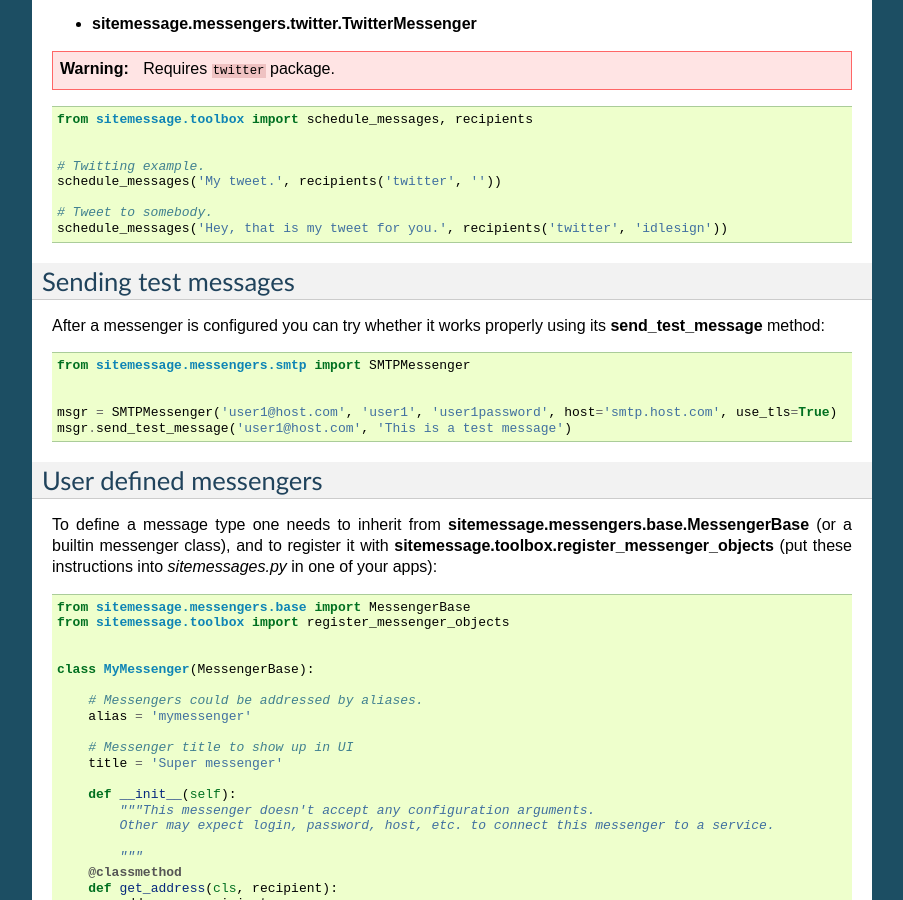
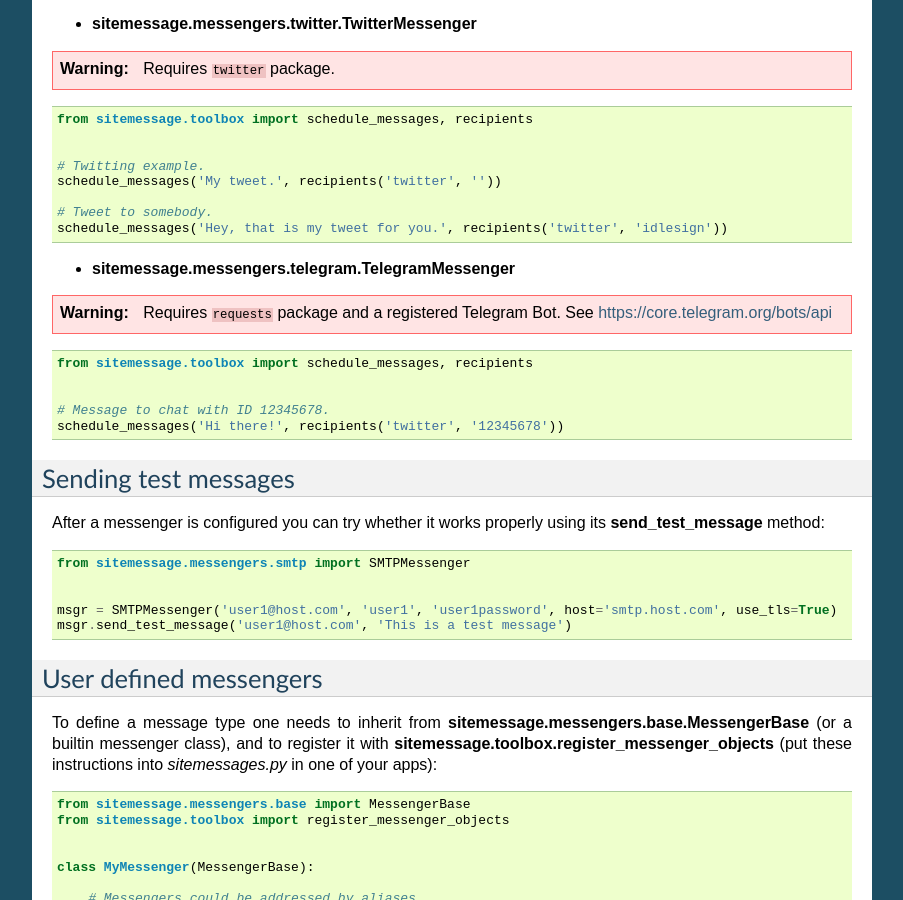
Before and after one commit to idlesign/django-sitemessage, a Sphinx documentation site: the page built from docs/source/messengers.rst, in a window 1280 px wide and 900 px high, scrolled down 812 px. Shown: the whole window, without its empty margins (198-1101 px from the left). Built offline with Sphinx 7.4.7, drawn with Linux system fonts in a browser that asks for light colours; pages that are not in the unit, such as notebooks, are missing from menus.

Commit message:
Texts updated.

```diff
--- a/docs/source/messengers.rst
+++ b/docs/source/messengers.rst
@@ -70,6 +70,22 @@ Builtin messengers are available from **sitemessage.messengers**:
 
     # Tweet to somebody.
     schedule_messages('Hey, that is my tweet for you.', recipients('twitter', 'idlesign'))
+
+
+
+* **sitemessage.messengers.telegram.TelegramMessenger**
+
+.. warning::
+
+    Requires ``requests`` package and a registered Telegram Bot. See https://core.telegram.org/bots/api
+
+.. code-block:: python
+
+    from sitemessage.toolbox import schedule_messages, recipients
+
+
+    # Message to chat with ID 12345678.
+    schedule_messages('Hi there!', recipients('twitter', '12345678'))
 
 
 
```
Also changed, not shown: README.rst (+7 -7 lines).
